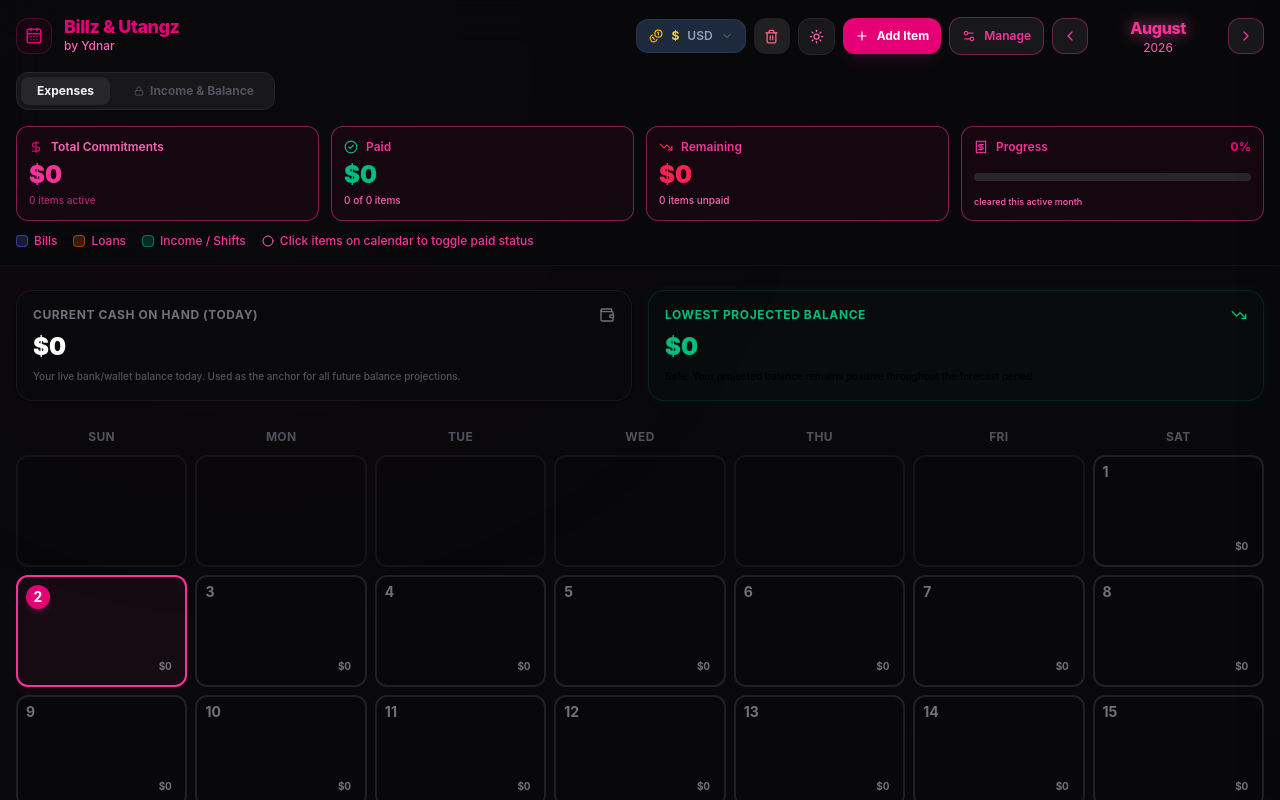
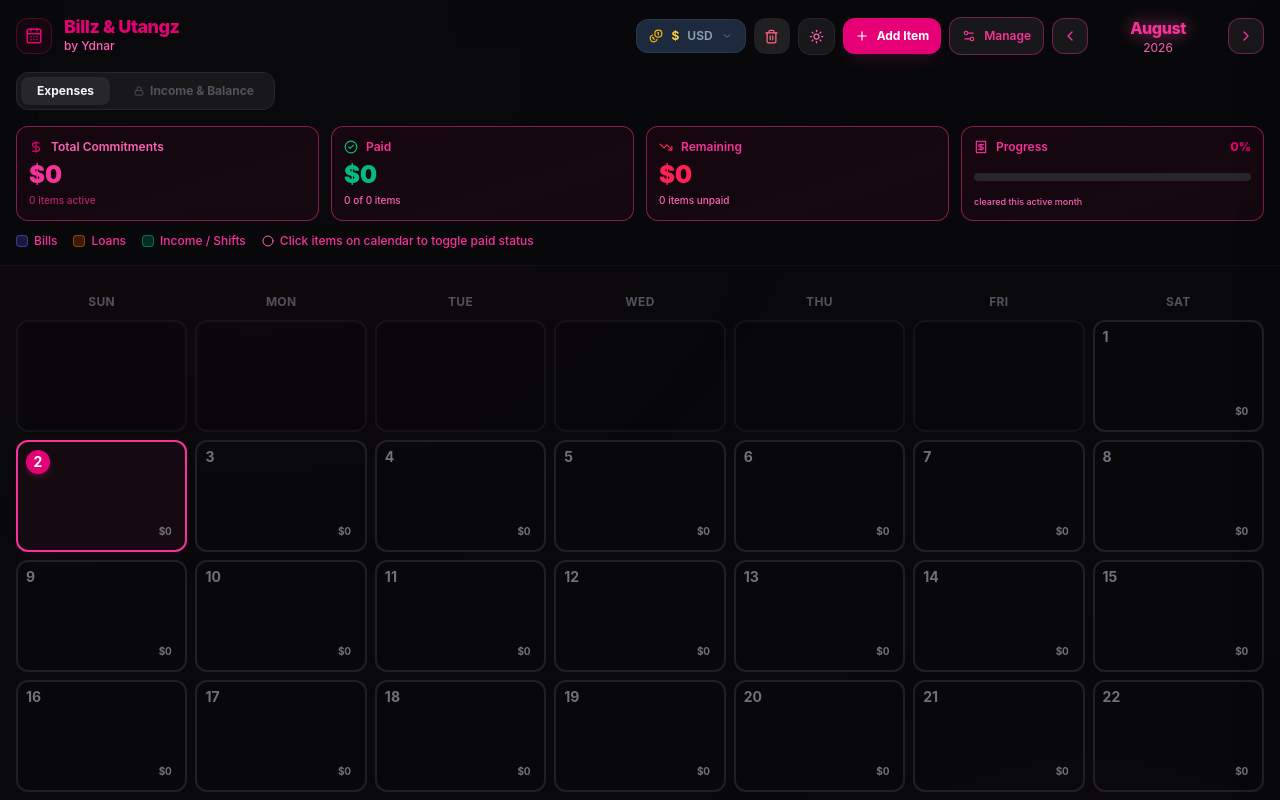
Before and after one commit to ydnar0010-gif/cashflow-calendar, a React (Vite) app: page / in a window 1280 px wide. Shown: the top 800 px of the page. Built offline with nearby package versions, Linux system fonts and the light colour scheme.

Commit message:
style: hide cash flow cards in expenses view mode

```diff
--- a/src/App.tsx
+++ b/src/App.tsx
@@ -2820,7 +2820,8 @@ export default function App() {
       {/* ── CALENDAR GRID ──────────────────────── */}
       <main className="max-w-7xl mx-auto px-4 py-6 relative z-10">
         {/* Forecasting & Cash Flow Panel */}
-        <div className="grid grid-cols-1 md:grid-cols-2 gap-4 mb-6">
+        {viewMode === "income" && (
+          <div className="grid grid-cols-1 md:grid-cols-2 gap-4 mb-6">
           {/* Current Cash on Hand (Today) Card */}
           <div className={`rounded-2xl p-4 border transition-all duration-300 ${
             isDark ? "bg-zinc-950 border-zinc-900 shadow-sm" : "bg-white border-slate-200 shadow-sm"
@@ -2913,6 +2914,7 @@ export default function App() {
             </p>
           </div>
         </div>
+        )}
         {/* Day headers */}
         <div className="grid grid-cols-7 gap-1.5 md:gap-2 mb-1.5">
           {DAY_LABELS.map((label) => (
```
